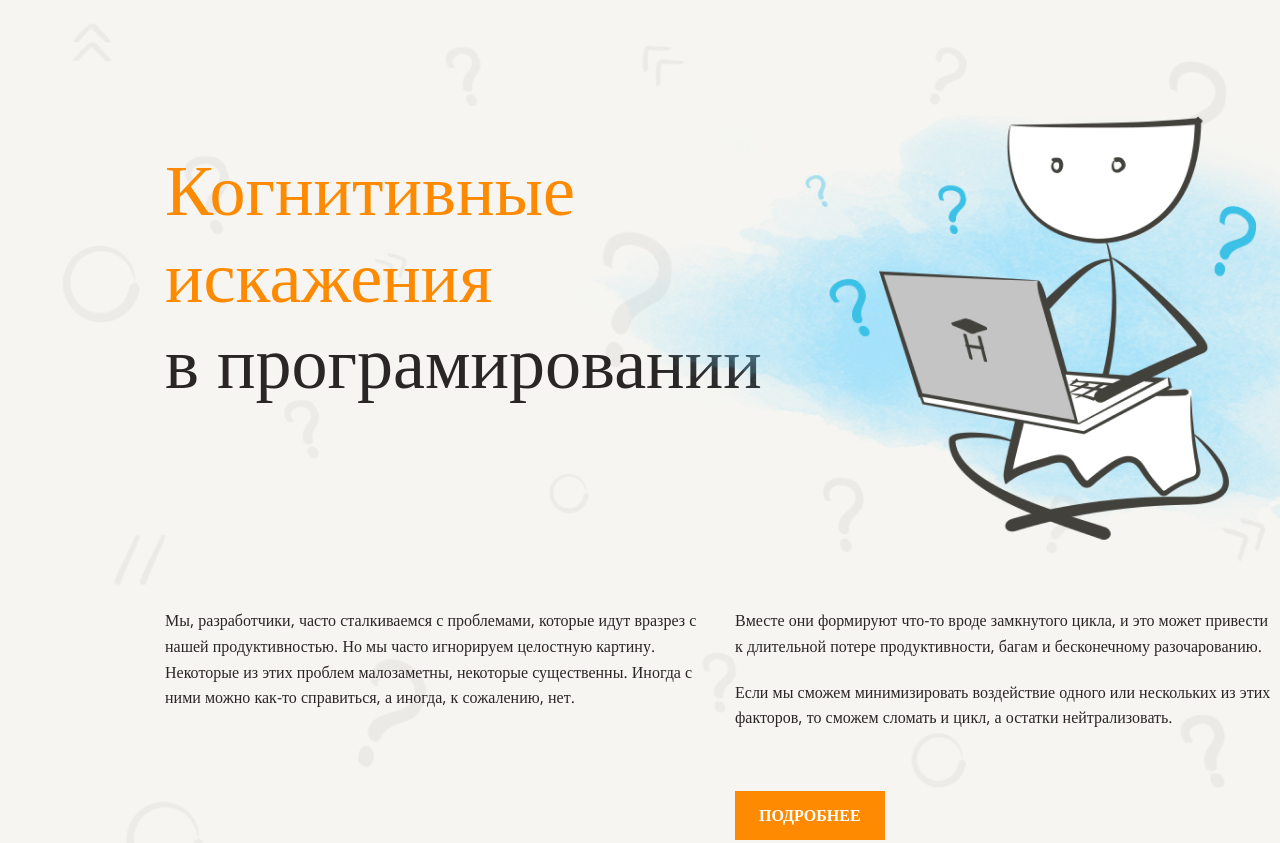
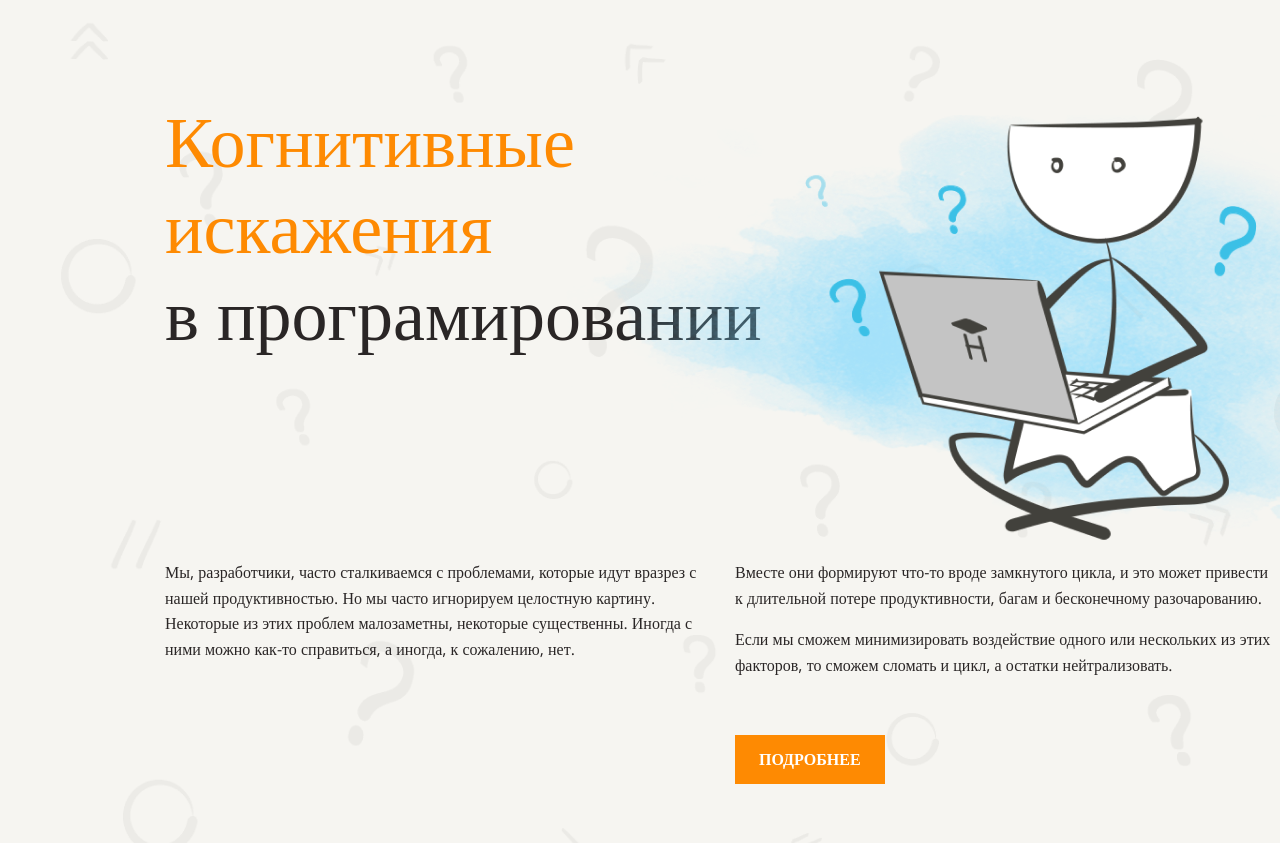
Before and after one commit to Ll1235/layout-designer-project-58, a website: page src/index.html in a window 1280 px wide. Shown: the top 843 px of the page. Drawn offline with nearby package versions, Linux system fonts and the light colour scheme; a web font is replaced by a local one.

Commit message:
correct header

```diff
--- a/src/styles/style.css
+++ b/src/styles/style.css
@@ -58,7 +58,6 @@ h3 {
 
 .container {
   position: relative;
-  height: 100%;
   width: 1110px;
   margin: 0 auto;
   padding-top: 100px;
@@ -98,12 +97,15 @@ header::before {
   color: var(--color-second-dark);
 }
 
+header h1 {
+  margin: 0;
+}
+
 .header-images {
   position: absolute;
   height: 525px;
   top: 55px;
   right: -270px;
-  max-width: 100%;
 }
 
 .header__text-block {
@@ -121,10 +123,6 @@ header::before {
   margin-left: 15px;
 }
 
-.header__text-block-two p {
-  margin-bottom: 20px;
-}
-
 .header-link {
   margin-top: 40px;
   display: inline-block;
@@ -136,6 +134,8 @@ header::before {
   background: var(--color-main);
   text-decoration: none;
 }
+
+
 
 main {
   width: 1400px;
```
